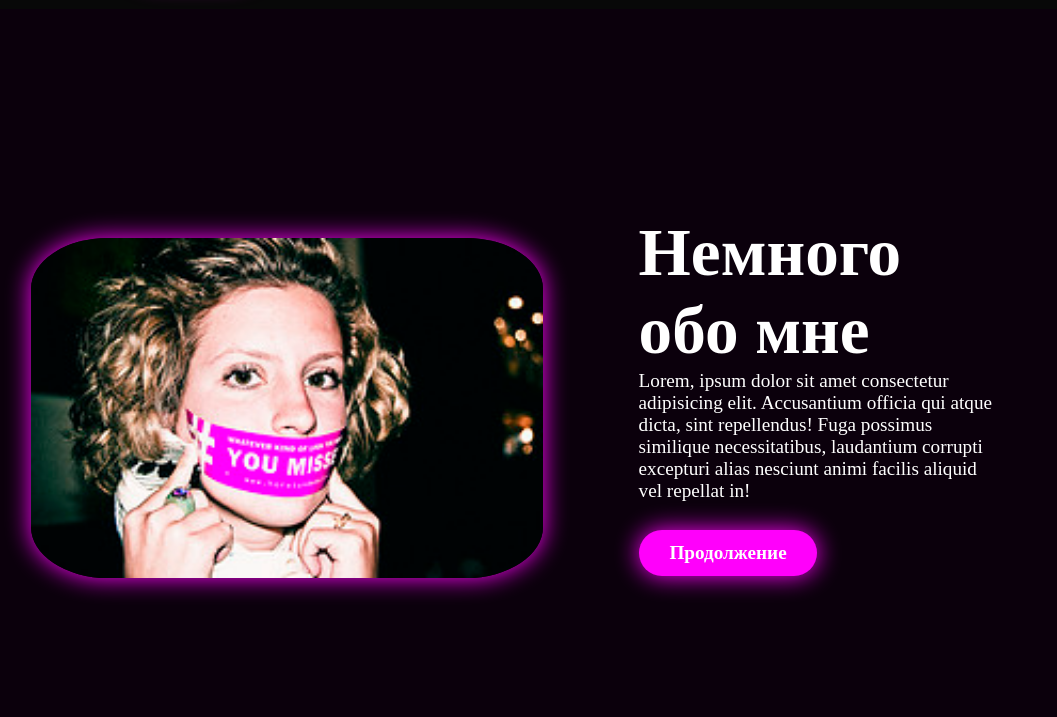
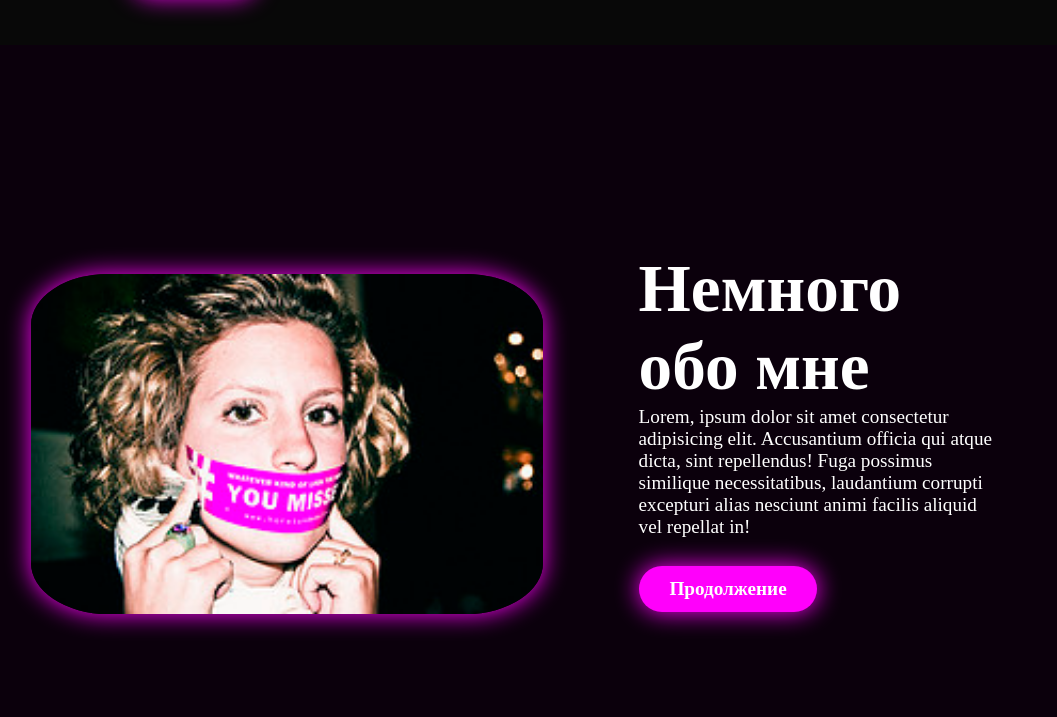
Before and after one commit to Nikolaghetto69/portfolio_test, a plain HTML site: page index.html in a window 1280 px wide. Shown: the part 791-1508 px from the top of the page, without its empty margins (123-1180 px from the left). Drawn offline with nearby package versions, Linux system fonts and the light colour scheme.

Commit message:
Update style.css

```diff
--- a/css/style.css
+++ b/css/style.css
@@ -71,7 +71,7 @@ body{
 
 section{
     min-height: 100vh;
-    padding: 2rem 12%;
+    padding: 5rem 12%;
 }
 .home{
     display: flex;
```
